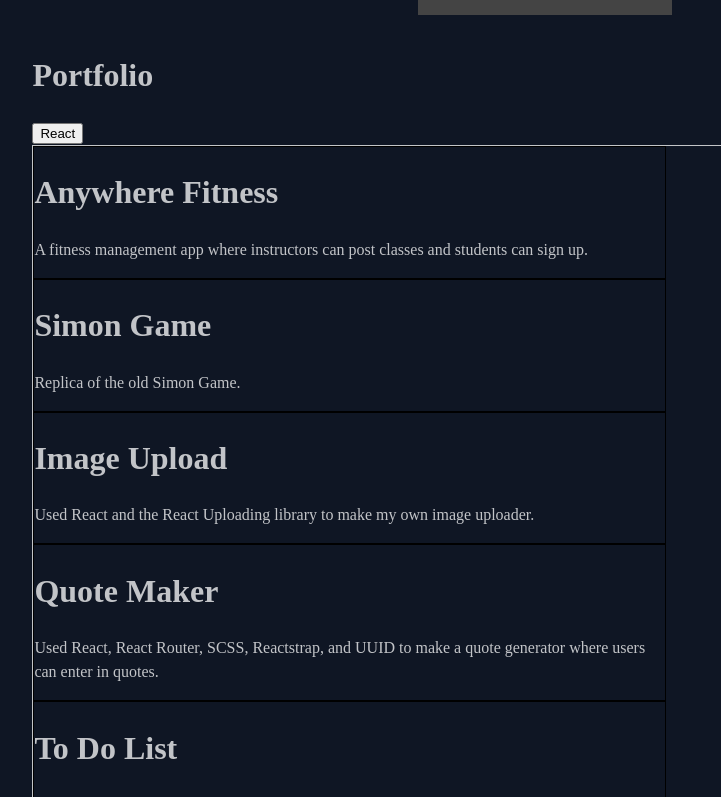
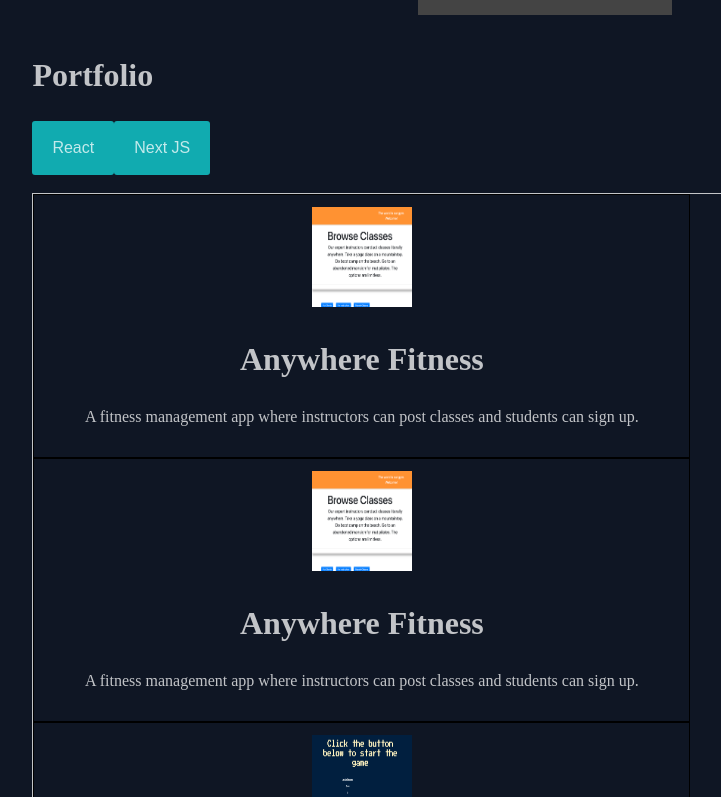
Before and after one commit to devaneyj3/next-portfolio, a Next.js app: page / in a window 1280 px wide. Shown: the part 1363-2160 px from the top of the page, without its empty margins (102-823 px from the left). Built offline with nearby package versions, Linux system fonts and the light colour scheme.

Commit message:
filter project based on category

```diff
--- a/components/Card.js
+++ b/components/Card.js
@@ -3,12 +3,17 @@ import React from "react";
 import classes from "./card.module.scss";
 
 export default function Card({ portfolioData }) {
-	console.log(portfolioData);
 	return (
 		<div className={classes.card_container}>
 			{portfolioData.map((project, i) => {
 				return (
 					<div key={i} className={classes.card}>
+						<Image
+							src={`/images/portfolio/${project.image}`}
+							alt={project.name}
+							width={100}
+							height={100}
+						/>
 						<h1>{project.title}</h1>
 						<p>{project.description}</p>
 					</div>
--- a/components/CustomButton.js
+++ b/components/CustomButton.js
@@ -1,10 +1,14 @@
 import React from "react";
 import classes from "./CustomButton.module.scss";
 
-export default function CustomButton({ blog, children }) {
+export default function CustomButton({ link, children, onClick }) {
 	return (
 		<button className={classes.button}>
-			<a href={blog} target="_blank" rel="noopener noreferrer">
+			<a
+				onClick={onClick}
+				href={link}
+				target="_blank"
+				rel="noopener noreferrer">
 				{children}
 			</a>
 		</button>
--- a/components/Header.js
+++ b/components/Header.js
@@ -70,10 +70,8 @@ export default function Header({ data }) {
 					</h3>
 					<ul className="social">{networks}</ul>
 				</div>
-				<CustomButton className={styles.button}>
-					<a href={blog} target="_blank" rel="noopener noreferrer">
-						Read My Blog
-					</a>
+				<CustomButton className={styles.button} link={blog}>
+					Read My Blog
 				</CustomButton>
 			</div>
 
--- a/components/Portfolio.js
+++ b/components/Portfolio.js
@@ -1,20 +1,27 @@
-import React from "react";
-import { Button } from "reactstrap";
+import React, { useState } from "react";
 import Card from "./Card";
+import CustomButton from "./CustomButton";
 import classes from "./portfolio.module.scss";
 
 export default function Portfolio({ data }) {
-	const { projects } = data.portfolio;
+	const [projects, setProjects] = useState(data.portfolio.projects);
 	const categories = [
-		...new Set(projects.map((portfolio) => portfolio.category)),
+		...new Set(data.portfolio.projects.map((portfolio) => portfolio.category)),
 	];
+	const filterCategory = (category) => {
+		const newProjects = data.portfolio.projects.filter(
+			(c) => c.category === category
+		);
+		console.log(newProjects);
+		setProjects(newProjects);
+	};
 	return (
 		<div className={classes.portfolio}>
 			<h1>Portfolio</h1>
 			{categories.map((category) => (
-				<Button color="info" key={category}>
+				<CustomButton onClick={() => filterCategory(category)} key={category}>
 					{category}
-				</Button>
+				</CustomButton>
 			))}
 			<Card portfolioData={projects} />
 		</div>
--- a/components/card.module.scss
+++ b/components/card.module.scss
@@ -3,5 +3,7 @@
 	.card {
 		border: 1px solid black;
 		width: 50%;
+		padding: 12px;
+		text-align: center;
 	}
 }
--- a/public/resumeData.js
+++ b/public/resumeData.js
@@ -125,6 +125,14 @@ export const resumeData = {
 				category: "React",
 			},
 			{
+				title: "Anywhere Fitness",
+				description:
+					"A fitness management app where instructors can post classes and students can sign up.",
+				image: "fitness.jpg",
+				url: "https://inspiring-jones-a91418.netlify.app/",
+				category: "Next JS",
+			},
+			{
 				title: "Simon Game",
 				description: "Replica of the old Simon Game.",
 				image: "simon-game.png",
```
